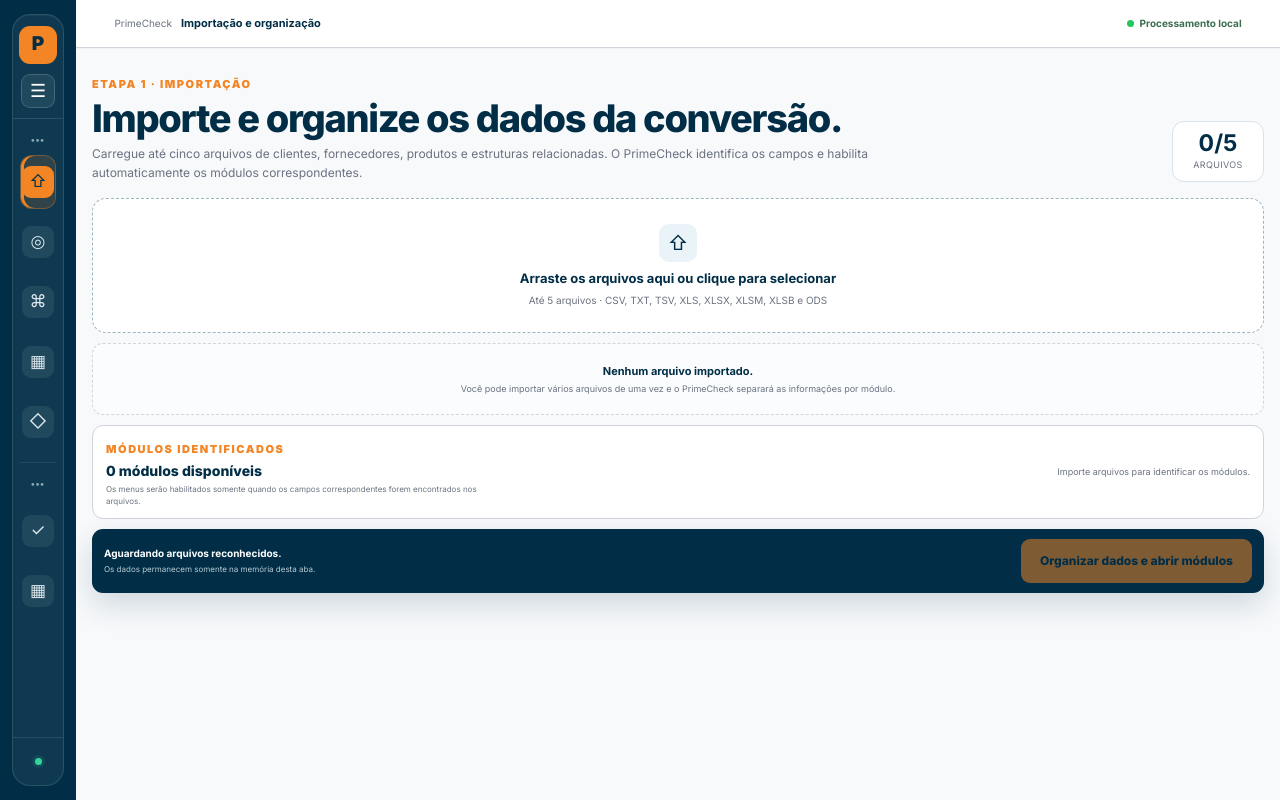
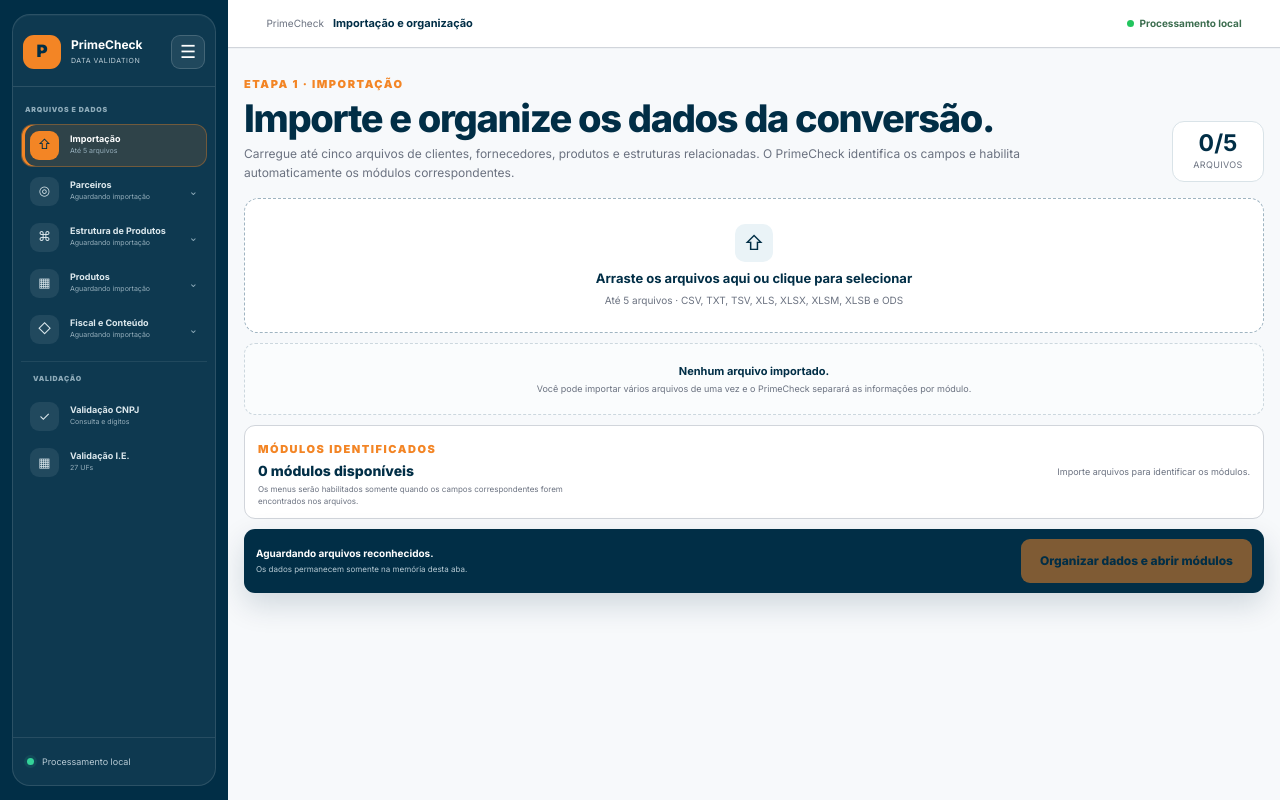
Before and after one commit to marcoantunes171989/PrimeCheck, a React (Vite) app: page / in a window 1280 px wide. Built offline with nearby package versions, Linux system fonts and the light colour scheme.

Commit message:
fix: preservar estado dos módulos e expandir menu no desktop

```diff
--- a/src/App.tsx
+++ b/src/App.tsx
@@ -19,8 +19,12 @@ const staticModuleTitle: Record<'importacao' | 'homologacao' | 'cnpj' | 'ie', st
 
 export default function App() {
   const [module, setModule] = useState<ModuleId>('importacao')
-  const [collapsed, setCollapsed] = useState(true)
+  const [collapsed, setCollapsed] = useState(() => {
+    if (typeof window === 'undefined') return false
+    return !window.matchMedia('(min-width: 1100px)').matches
+  })
   const [workspaceFiles, setWorkspaceFiles] = useState<ImportedFile[]>([])
+  const [visitedWorkspaceModules, setVisitedWorkspaceModules] = useState<Set<string>>(new Set())
 
   const toggleSidebar = () => {
     setCollapsed(current => {
@@ -28,6 +32,19 @@ export default function App() {
       window.localStorage.setItem('primecheck.sidebar.collapsed', String(next))
       return next
     })
+  }
+
+  const changeModule = (next: ModuleId) => {
+    setModule(next)
+    if (next.startsWith('data:')) {
+      const moduleId = next.slice(5)
+      setVisitedWorkspaceModules(current => {
+        if (current.has(moduleId)) return current
+        const updated = new Set(current)
+        updated.add(moduleId)
+        return updated
+      })
+    }
   }
 
   const workspaceMatches = useMemo(
@@ -47,7 +64,7 @@ export default function App() {
 
   const openImportedModules = () => {
     const first = workspaceMatches[0]?.module.id
-    if (first) setModule(`data:${first}`)
+    if (first) changeModule(`data:${first}`)
   }
 
   const isHomologationModule = module === 'homologacao'
@@ -58,7 +75,7 @@ export default function App() {
         active={module}
         collapsed={collapsed}
         onToggle={toggleSidebar}
-        onChange={next => setModule(next as ModuleId)}
+        onChange={next => changeModule(next as ModuleId)}
         enabledWorkspaceModules={enabledWorkspaceModules}
         hasWorkspaceData={workspaceFiles.length > 0}
       />
@@ -82,13 +99,25 @@ export default function App() {
           />
         )}
 
-        {activeWorkspaceModule && (
-          <ModuleComparisonPage
-            module={activeWorkspaceModule}
-            files={workspaceFiles}
-            onBackToImport={() => setModule('importacao')}
-          />
-        )}
+        {[...visitedWorkspaceModules].map(moduleId => {
+          const workspaceModule = getWorkspaceModule(moduleId)
+          if (!workspaceModule) return null
+          const active = module === `data:${moduleId}`
+          return (
+            <div
+              key={moduleId}
+              className="workspace-module-cache"
+              hidden={!active}
+              aria-hidden={!active}
+            >
+              <ModuleComparisonPage
+                module={workspaceModule}
+                files={workspaceFiles}
+                onBackToImport={() => changeModule('importacao')}
+              />
+            </div>
+          )
+        })}
 
         {module === 'homologacao' && <HomologationApp />}
         {module === 'cnpj' && <CnpjValidatorPage />}
```
